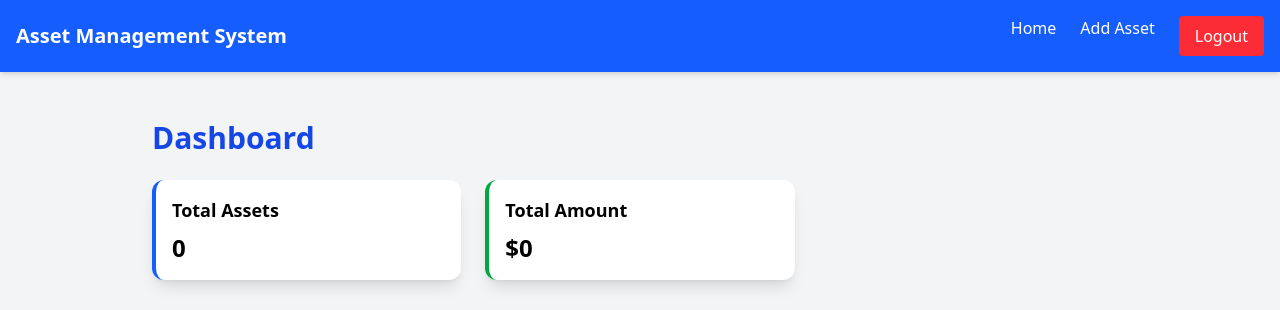
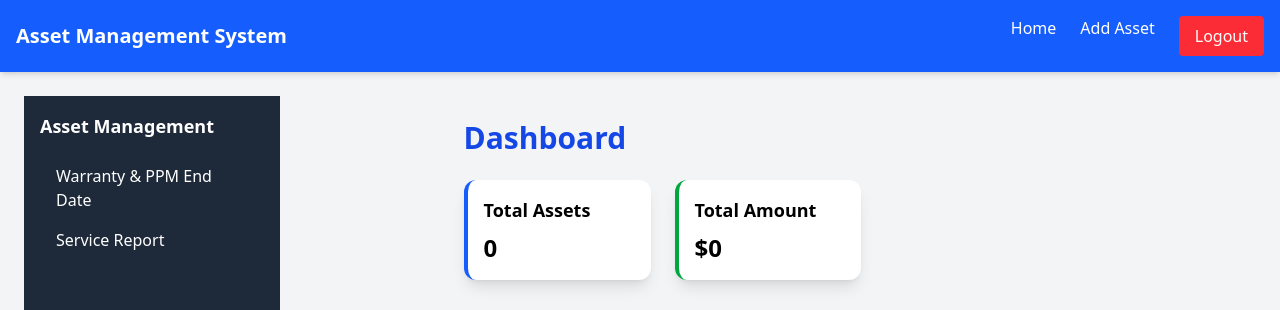
Before and after one commit to MohamedNihmath18/Asset-management-frontend, a React (Vite) app: page / in a window 1280 px wide. Shown: the top 310 px of the page. Built offline with nearby package versions, Linux system fonts and the light colour scheme; no server answers; sample sign-in values are in the browser's storage.

Commit message:
dashboard update

```diff
--- a/src/pages/Dashboard.jsx
+++ b/src/pages/Dashboard.jsx
@@ -1,5 +1,3 @@
-
-
 import { useEffect, useState } from "react";
 import { Link, useNavigate } from "react-router-dom";
 import axios from "axios";
@@ -42,8 +40,22 @@ const Dashboard = () => {
     : departmentTotals[selectedDepartment] || 0;
 
   return (
+    <div className="flex">
+      {/* Sidebar */}
+      <div className="w-64 h-screen bg-gray-800 text-white p-4">
+        <h2 className="text-lg font-semibold">Asset Management</h2>
+        <ul className="mt-4">
+          <li className="py-2 px-4 hover:bg-gray-700 cursor-pointer" onClick={() => navigate("/warranty-ppm")}>
+            Warranty & PPM End Date
+          </li>
+          <li className="py-2 px-4 hover:bg-gray-700 cursor-pointer" onClick={() => navigate("/service-report")}>
+            Service Report
+          </li>
+        </ul>
+      </div>
+
+      {/* Main Dashboard */}
       <div className="p-4 md:p-6 max-w-5xl mx-auto">
-      {/* Header */}
         <h1 className="text-2xl md:text-3xl font-bold text-blue-700">Dashboard</h1>
 
         {/* Stats Section */}
@@ -129,6 +141,7 @@ const Dashboard = () => {
           </Link>
         </div>
       </div>
+    </div>
   );
 };
 
```
Lines whose indentation alone changed are shown as unchanged.
